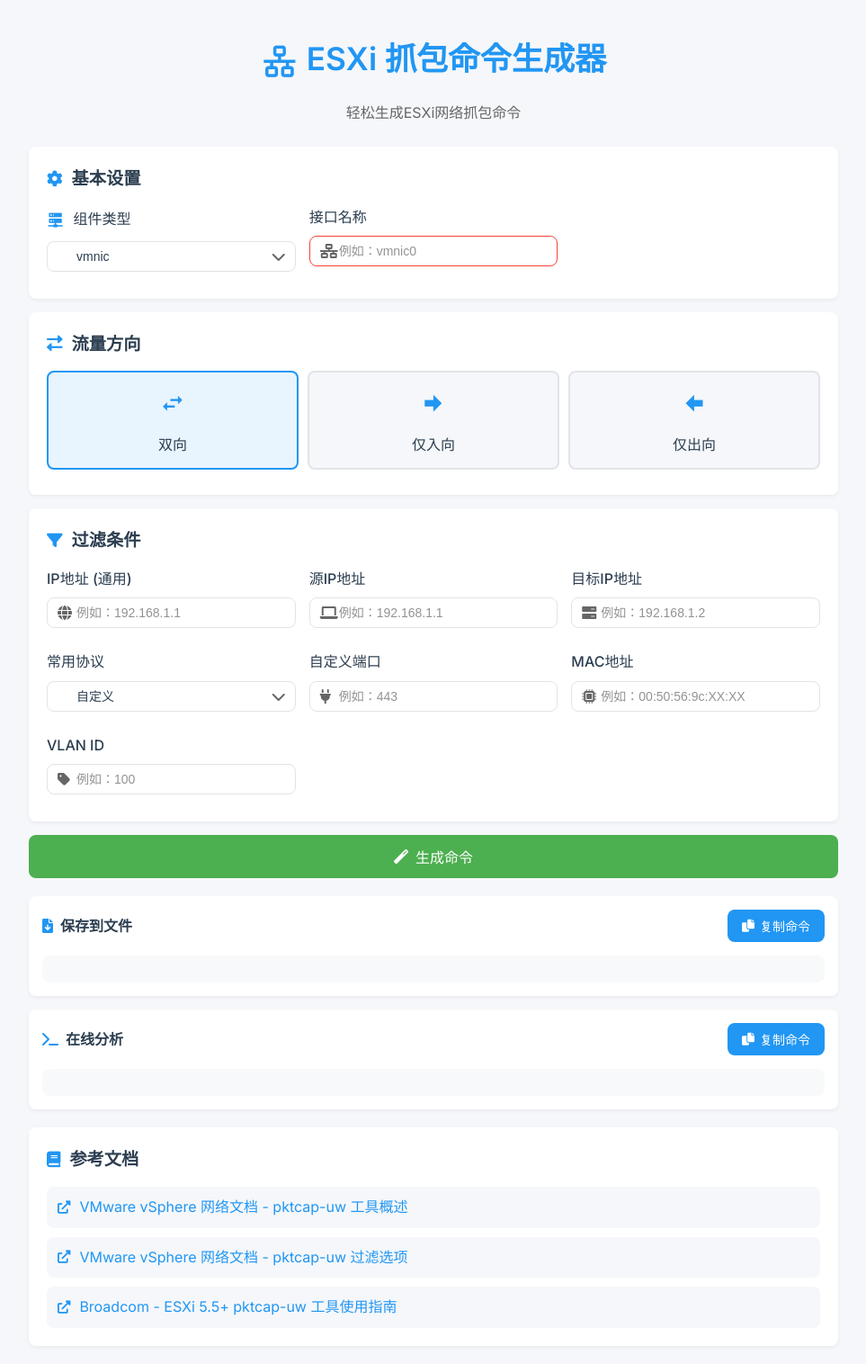
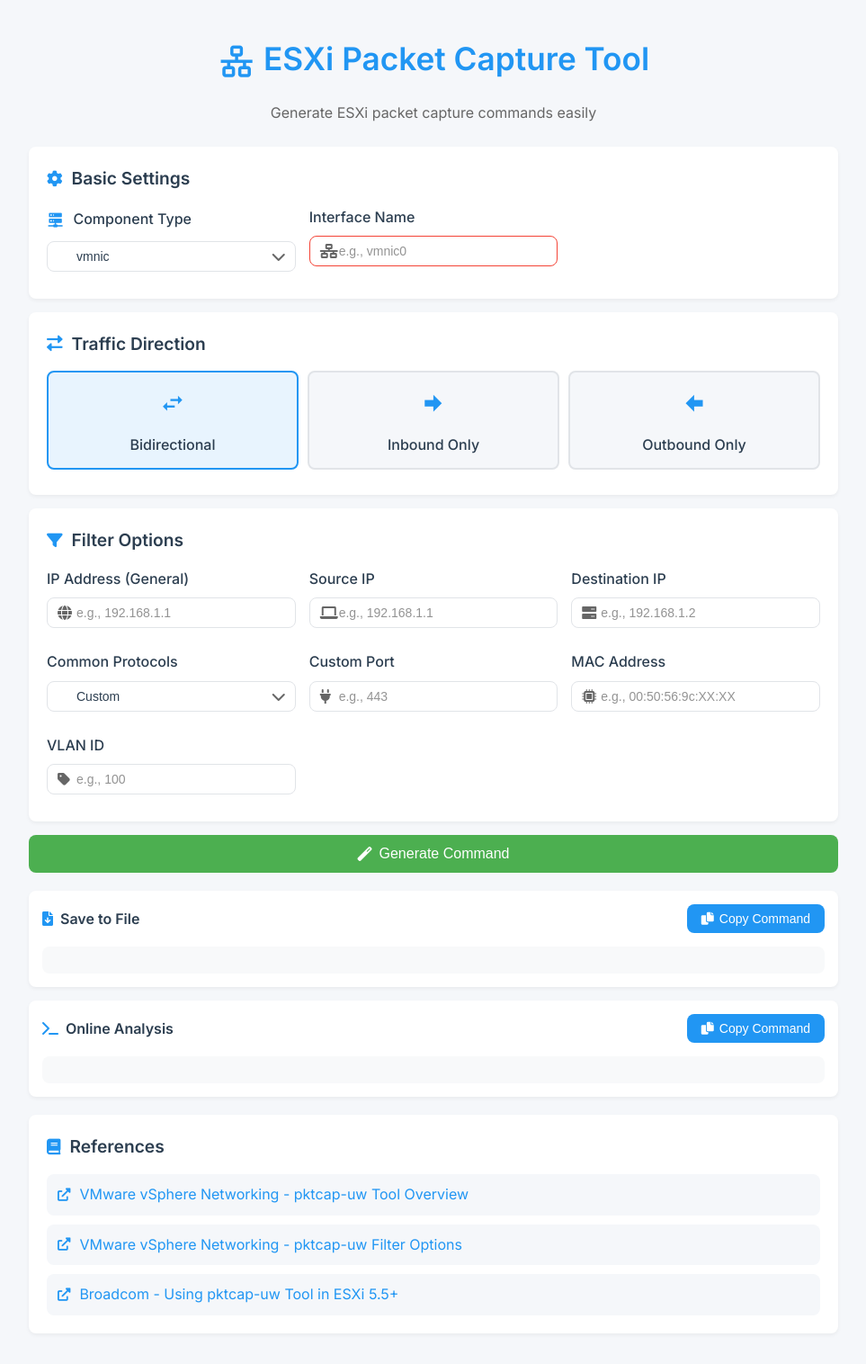
Before and after one commit to yxyj1919/305-vmw-esxi-network-capture, a Flask app: page / in a window 1280 px wide. Shown: the whole page at 90% size, without its empty margins (158-1121 px from the left). After the commit the page ends 1448 px from the top, so only its background shows below. Run offline with Flask 3, Linux system fonts and the light colour scheme.

Commit message:
[UPDATE] 完善功能

```diff
--- a/app.py
+++ b/app.py
@@ -2,15 +2,15 @@ from flask import Flask, render_template, jsonify, request
 
 app = Flask(__name__)
 
-# 定义常用协议
+# Define common protocols
 PROTOCOLS = {
-    'icmp': '--proto 0x01',  # ICMP的协议号是0x01
-    'dns': '--tcpport 53',   # DNS使用53端口
-    'http': '--tcpport 80',  # HTTP使用80端口
-    'https': '--tcpport 443', # HTTPS使用443端口
-    'ssh': '--tcpport 22',   # SSH使用22端口
-    'telnet': '--tcpport 23', # Telnet使用23端口
-    'ntp': '--udpport 123'   # NTP使用123端口 UDP协议
+    'icmp': '--proto 0x01',  # ICMP protocol number is 0x01
+    'dns': '--tcpport 53',   # DNS port
+    'http': '--tcpport 80',  # HTTP port
+    'https': '--tcpport 443', # HTTPS port
+    'ssh': '--tcpport 22',   # SSH port
+    'telnet': '--tcpport 23', # Telnet port
+    'ntp': '--udpport 123'   # NTP port (UDP protocol)
 }
 
 @app.route('/')
@@ -19,31 +19,31 @@ def index():
 
 @app.route('/generate_command', methods=['POST'])
 def generate_command():
-    # 获取基本参数
+    # Get basic parameters
     component = request.form.get('component')
     interface = request.form.get('interface')
     switchport = request.form.get('switchport')
 
-    # 获取IP相关参数
+    # Get IP related parameters
     ip = request.form.get('ip')
     src_ip = request.form.get('src_ip')
     dst_ip = request.form.get('dst_ip')
     port = request.form.get('port')
     protocol = request.form.get('protocol')
 
-    # 获取方向参数
+    # Get direction parameter
     direction = request.form.get('direction', 'both')
 
-    # 添加MAC地址参数获取
+    # Get MAC address parameter
     mac = request.form.get('mac')
 
-    # 添加VLAN参数获取
+    # Get VLAN parameter
     vlan = request.form.get('vlan')
 
-    # 构建基础命令
+    # Build base command
     command = "pktcap-uw "
 
-    # 添加接口参数
+    # Add interface parameters
     if component == "switchport":
         command += f"--switchport {switchport} "
     elif component == "vmnic":
@@ -51,7 +51,7 @@ def generate_command():
     elif component == "vmk":
         command += f"--vmk {interface} "
 
-    # 添加方向参数
+    # Add direction parameter
     if direction == "in":
         command += "--dir 0 "
     elif direction == "out":
@@ -59,15 +59,15 @@ def generate_command():
     elif direction == "both":
         command += "--dir 2 "
 
-    # 添加MAC地址过滤
+    # Add MAC address filter
     if mac:
         command += f"--mac {mac} "
 
-    # 添加VLAN过滤
+    # Add VLAN filter
     if vlan:
         command += f"--vlan {vlan} "
 
-    # 添加IP过滤
+    # Add IP filter
     if ip:
         command += f"--ip {ip} "
     else:
@@ -76,13 +76,13 @@ def generate_command():
         if dst_ip:
             command += f"--dstip {dst_ip} "
 
-    # 修改协议或端口过滤
+    # Add protocol or port filter
     if protocol in PROTOCOLS:
         command += f"{PROTOCOLS[protocol]} "
-    elif port:  # 如果没有选择预定义协议但指定了端口
-        command += f"--tcpport {port} "  # 使用 --tcpport 替代原来的 --dstport 和 --srcport
+    elif port:  # If no predefined protocol but port specified
+        command += f"--tcpport {port} "
 
-    # 生成两种命令
+    # Generate commands
     file_command = command + "-o /tmp/capture.pcap"
     online_command = command + "-o - | tcpdump-uw -enr -"
 
--- a/static/js/main.js
+++ b/static/js/main.js
@@ -4,7 +4,7 @@ document.addEventListener('DOMContentLoaded', function() {
     const portInput = document.getElementById('port');
     const portGroup = portInput.closest('.form-group');
 
-    // 当选择协议时禁用/启用端口输入
+    // When selecting protocol, enable/disable port input
     protocolSelect.addEventListener('change', function() {
         if (this.value !== '') {
             portInput.disabled = true;
@@ -21,7 +21,7 @@ document.addEventListener('DOMContentLoaded', function() {
 
         const submitButton = this.querySelector('button[type="submit"]');
         submitButton.disabled = true;
-        submitButton.innerHTML = '<i class="fas fa-spinner fa-spin"></i> 生成中...';
+        submitButton.innerHTML = '<i class="fas fa-spinner fa-spin"></i> Generating...';
 
         const formData = new FormData(this);
 
@@ -31,33 +31,33 @@ document.addEventListener('DOMContentLoaded', function() {
         })
         .then(response => response.json())
         .then(data => {
-            document.getElementById('file-command').textContent = data.file_command || '使用在线分析模式时无需此命令';
+            document.getElementById('file-command').textContent = data.file_command || 'Not required for online analysis mode';
             document.getElementById('online-command').textContent = data.online_command;
 
-            // 滚动到结果区域
+            // Scroll to result area
             document.querySelector('.result').scrollIntoView({ behavior: 'smooth' });
         })
         .catch(error => {
             console.error('Error:', error);
-            showNotification('生成命令时发生错误！', 'error');
+            showNotification('Error generating command!', 'error');
         })
         .finally(() => {
             submitButton.disabled = false;
-            submitButton.innerHTML = '<i class="fas fa-magic"></i> 生成命令';
+            submitButton.innerHTML = '<i class="fas fa-magic"></i> Generate Command';
         });
     });
 
-    // 为所有复制按钮添加事件监听
+    // Add event listeners for all copy buttons
     document.querySelectorAll('.copy-btn').forEach(button => {
         button.addEventListener('click', function() {
             const targetId = this.getAttribute('data-target');
             const command = document.getElementById(targetId).textContent;
 
-            if (command && command !== '使用在线分析模式时无需此命令') {
+            if (command && command !== 'Not required for online analysis mode') {
                 navigator.clipboard.writeText(command)
                     .then(() => {
                         const originalText = this.innerHTML;
-                        this.innerHTML = '<i class="fas fa-check"></i> 已复制';
+                        this.innerHTML = '<i class="fas fa-check"></i> Copied';
                         this.classList.add('copied');
 
                         setTimeout(() => {
@@ -65,16 +65,16 @@ document.addEventListener('DOMContentLoaded', function() {
                             this.classList.remove('copied');
                         }, 2000);
 
-                        showNotification('命令已复制到剪贴板！', 'success');
+                        showNotification('Command copied to clipboard!', 'success');
                     })
                     .catch(() => {
-                        showNotification('复制失败，请手动复制', 'error');
+                        showNotification('Copy failed, please copy manually', 'error');
                     });
             }
         });
     });
 
-    // IP地址输入框联动
+    // IP address input linkage
     const ipInput = document.getElementById('ip');
     const srcIpInput = document.getElementById('src_ip');
     const dstIpInput = document.getElementById('dst_ip');
@@ -103,7 +103,7 @@ document.addEventListener('DOMContentLoaded', function() {
         });
     });
 
-    // 组件类型切换处理
+    // Component type switch handling
     const componentSelect = document.getElementById('component');
     const interfaceGroup = document.getElementById('interfaceGroup');
     const switchportGroup = document.getElementById('switchportGroup');
@@ -116,7 +116,7 @@ document.addEventListener('DOMContentLoaded', function() {
             switchportGroup.style.display = 'block';
             interfaceInput.required = false;
             switchportInput.required = true;
-            // 显示帮助模态框
+            // Show help modal
             showModal();
         } else {
             interfaceGroup.style.display = 'block';
@@ -126,42 +126,42 @@ document.addEventListener('DOMContentLoaded', function() {
         }
     });
 
-    // 表单提交前的验证
+    // Form validation before submit
     form.addEventListener('submit', function(e) {
         const component = componentSelect.value;
         if (component === 'switchport' && !switchportInput.value) {
             e.preventDefault();
-            showNotification('请输入端口号', 'error');
+            showNotification('Please enter port ID', 'error');
             return;
         }
         if (component !== 'switchport' && !interfaceInput.value) {
             e.preventDefault();
-            showNotification('请输入接口名称', 'error');
+            showNotification('Please enter interface name', 'error');
             return;
         }
-        // ... 现有的提交处理代码 ...
+        // ... existing submit handling code ...
     });
 
-    // 添加模态框控制函数
+    // Add modal control functions
     function showModal() {
         const modal = document.getElementById('helpModal');
         modal.classList.add('show');
     }
 
-    // 关闭模态框的点击事件
+    // Close modal click event
     document.querySelector('.close-modal').addEventListener('click', function() {
         const modal = document.getElementById('helpModal');
         modal.classList.remove('show');
     });
 
-    // 点击模态框外部关闭
+    // Close when clicking outside modal
     document.getElementById('helpModal').addEventListener('click', function(e) {
         if (e.target === this) {
             this.classList.remove('show');
         }
     });
 
-    // 按ESC键关闭模态框
+    // Close modal with ESC key
     document.addEventListener('keydown', function(e) {
         if (e.key === 'Escape') {
             const modal = document.getElementById('helpModal');
@@ -170,7 +170,7 @@ document.addEventListener('DOMContentLoaded', function() {
     });
 });
 
-// 添加通知功能
+// Add notification function
 function showNotification(message, type = 'success') {
     const notification = document.createElement('div');
     notification.className = `notification ${type}`;
@@ -181,17 +181,17 @@ function showNotification(message, type = 'success') {
 
     document.body.appendChild(notification);
 
-    // 触发动画
+    // Trigger animation
     setTimeout(() => notification.classList.add('show'), 10);
 
-    // 自动移除通知
+    // Automatically remove notification
     setTimeout(() => {
         notification.classList.remove('show');
         setTimeout(() => notification.remove(), 300);
     }, 3000);
 }
 
-// 添加通知样式
+// Add notification styles
 const style = document.createElement('style');
 style.textContent = `
     .notification {
--- a/templates/index.html
+++ b/templates/index.html
@@ -1,7 +1,7 @@
 <!DOCTYPE html>
 <html>
 <head>
-    <title>ESXi 抓包命令生成器</title>
+    <title>ESXi Packet Capture Tool</title>
     <link rel="stylesheet" href="{{ url_for('static', filename='css/style.css') }}">
     <link href="https://fonts.googleapis.com/css2?family=Inter:wght@400;500;600&display=swap" rel="stylesheet">
     <link href="https://cdnjs.cloudflare.com/ajax/libs/font-awesome/6.0.0/css/all.min.css" rel="stylesheet">
@@ -13,115 +13,115 @@
             <div class="logo">
                 <i class="mdi mdi-vmware"></i>
             </div>
-            <h1><i class="mdi mdi-lan"></i> ESXi 抓包命令生成器</h1>
-            <p class="subtitle">轻松生成ESXi网络抓包命令</p>
+            <h1><i class="mdi mdi-lan"></i> ESXi Packet Capture Tool</h1>
+            <p class="subtitle">Generate ESXi packet capture commands easily</p>
         </header>
 
         <form id="captureForm">
-            <!-- 基本组件选择 -->
+            <!-- Basic Settings -->
             <div class="form-section">
                 <div class="section-header">
                     <i class="fas fa-cog"></i>
-                    <h2>基本设置</h2>
+                    <h2>Basic Settings</h2>
                 </div>
                 <div class="form-grid">
                     <div class="form-group">
-                        <label><i class="mdi mdi-server-network"></i> 组件类型</label>
+                        <label><i class="mdi mdi-server-network"></i> Component Type</label>
                         <div class="select-wrapper">
                             <select name="component" id="component" required>
                                 <option value="vmnic"><i class="mdi mdi-network"></i> vmnic</option>
                                 <option value="vmk"><i class="mdi mdi-lan"></i> vmk</option>
-                                <option value="switchport"><i class="mdi mdi-switch"></i> 端口号</option>
+                                <option value="switchport"><i class="mdi mdi-switch"></i> Port ID</option>
                             </select>
                             <i class="fas fa-chevron-down"></i>
                         </div>
                     </div>
 
                     <div class="form-group" id="interfaceGroup">
-                        <label>接口名称</label>
+                        <label>Interface Name</label>
                         <div class="input-wrapper">
                             <i class="fas fa-network-wired"></i>
-                            <input type="text" name="interface" id="interface" placeholder="例如：vmnic0" required>
+                            <input type="text" name="interface" id="interface" placeholder="e.g., vmnic0" required>
                         </div>
                     </div>
 
                     <div class="form-group" id="switchportGroup" style="display: none;">
-                        <label>端口号</label>
+                        <label>Port ID</label>
                         <div class="input-wrapper">
                             <i class="fas fa-plug"></i>
-                            <input type="text" name="switchport" id="switchport" placeholder="例如：50331650">
+                            <input type="text" name="switchport" id="switchport" placeholder="e.g., 50331650">
                         </div>
                     </div>
                 </div>
             </div>
 
-            <!-- 流量方向 -->
+            <!-- Traffic Direction -->
             <div class="form-section">
                 <div class="section-header">
                     <i class="fas fa-exchange-alt"></i>
-                    <h2>流量方向</h2>
+                    <h2>Traffic Direction</h2>
                 </div>
                 <div class="direction-selector">
                     <label class="radio-card">
                         <input type="radio" name="direction" value="both" checked>
                         <span class="card-content">
                             <i class="mdi mdi-swap-horizontal"></i>
-                            <span>双向</span>
+                            <span>Bidirectional</span>
                         </span>
                     </label>
                     <label class="radio-card">
                         <input type="radio" name="direction" value="in">
                         <span class="card-content">
                             <i class="mdi mdi-arrow-right-bold"></i>
-                            <span>仅入向</span>
+                            <span>Inbound Only</span>
                         </span>
                     </label>
                     <label class="radio-card">
                         <input type="radio" name="direction" value="out">
                         <span class="card-content">
                             <i class="mdi mdi-arrow-left-bold"></i>
-                            <span>仅出向</span>
+                            <span>Outbound Only</span>
                         </span>
                     </label>
                 </div>
             </div>
 
-            <!-- 过滤条件 -->
+            <!-- Filter Options -->
             <div class="form-section">
                 <div class="section-header">
                     <i class="fas fa-filter"></i>
-                    <h2>过滤条件</h2>
+                    <h2>Filter Options</h2>
                 </div>
                 <div class="form-grid">
                     <div class="form-group">
-                        <label>IP地址 (通用)</label>
+                        <label>IP Address (General)</label>
                         <div class="input-wrapper">
                             <i class="fas fa-globe"></i>
-                            <input type="text" name="ip" id="ip" placeholder="例如：192.168.1.1">
+                            <input type="text" name="ip" id="ip" placeholder="e.g., 192.168.1.1">
                         </div>
                     </div>
 
                     <div class="form-group ip-specific">
-                        <label>源IP地址</label>
+                        <label>Source IP</label>
                         <div class="input-wrapper">
                             <i class="fas fa-laptop"></i>
-                            <input type="text" name="src_ip" id="src_ip" placeholder="例如：192.168.1.1">
+                            <input type="text" name="src_ip" id="src_ip" placeholder="e.g., 192.168.1.1">
                         </div>
                     </div>
 
                     <div class="form-group ip-specific">
-                        <label>目标IP地址</label>
+                        <label>Destination IP</label>
                         <div class="input-wrapper">
                             <i class="fas fa-server"></i>
-                            <input type="text" name="dst_ip" id="dst_ip" placeholder="例如：192.168.1.2">
+                            <input type="text" name="dst_ip" id="dst_ip" placeholder="e.g., 192.168.1.2">
                         </div>
                     </div>
 
                     <div class="form-group">
-                        <label>常用协议</label>
+                        <label>Common Protocols</label>
                         <div class="select-wrapper">
                             <select name="protocol" id="protocol">
-                                <option value="">自定义</option>
+                                <option value="">Custom</option>
                                 <option value="icmp">ICMP</option>
                                 <option value="dns">DNS</option>
                                 <option value="http">HTTP</option>
@@ -135,18 +135,18 @@
                     </div>
 
                     <div class="form-group">
-                        <label>自定义端口</label>
+                        <label>Custom Port</label>
                         <div class="input-wrapper">
                             <i class="fas fa-plug"></i>
-                            <input type="text" name="port" id="port" placeholder="例如：443">
+                            <input type="text" name="port" id="port" placeholder="e.g., 443">
                         </div>
                     </div>
 
                     <div class="form-group">
-                        <label>MAC地址</label>
+                        <label>MAC Address</label>
                         <div class="input-wrapper">
                             <i class="fas fa-microchip"></i>
-                            <input type="text" name="mac" id="mac" placeholder="例如：00:50:56:9c:XX:XX">
+                            <input type="text" name="mac" id="mac" placeholder="e.g., 00:50:56:9c:XX:XX">
                         </div>
                     </div>
 
@@ -154,7 +154,7 @@
                         <label>VLAN ID</label>
                         <div class="input-wrapper">
                             <i class="fas fa-tag"></i>
-                            <input type="text" name="vlan" id="vlan" placeholder="例如：100">
+                            <input type="text" name="vlan" id="vlan" placeholder="e.g., 100">
                         </div>
                     </div>
                 </div>
@@ -162,51 +162,51 @@
 
             <button type="submit" class="generate-btn">
                 <i class="fas fa-magic"></i>
-                生成命令
+                Generate Command
             </button>
         </form>
 
         <div class="result">
             <div class="command-section">
                 <div class="command-header">
-                    <h4><i class="fas fa-file-download"></i> 保存到文件</h4>
+                    <h4><i class="fas fa-file-download"></i> Save to File</h4>
                     <button class="copy-btn" data-target="file-command">
                         <i class="fas fa-copy"></i>
-                        复制命令
+                        Copy Command
                     </button>
                 </div>
                 <pre id="file-command"></pre>
             </div>
             <div class="command-section">
                 <div class="command-header">
-                    <h4><i class="fas fa-terminal"></i> 在线分析</h4>
+                    <h4><i class="fas fa-terminal"></i> Online Analysis</h4>
                     <button class="copy-btn" data-target="online-command">
                         <i class="fas fa-copy"></i>
-                        复制命令
+                        Copy Command
                     </button>
                 </div>
                 <pre id="online-command"></pre>
             </div>
         </div>
 
-        <!-- 新增参考链接部分 -->
+        <!-- Reference Links -->
         <div class="reference-section">
             <div class="section-header">
                 <i class="fas fa-book"></i>
-                <h2>参考文档</h2>
+                <h2>References</h2>
             </div>
             <div class="reference-links">
                 <a href="https://docs.vmware.com/en/VMware-vSphere/7.0/com.vmware.vsphere.networking.doc/GUID-30003897-2101-459C-81FA-FCB42313237E.html" target="_blank" class="reference-link">
                     <i class="fas fa-external-link-alt"></i>
-                    VMware vSphere 网络文档 - pktcap-uw 工具概述
+                    VMware vSphere Networking - pktcap-uw Tool Overview
                 </a>
                 <a href="https://docs.vmware.com/en/VMware-vSphere/7.0/com.vmware.vsphere.networking.doc/GUID-FAE2421D-7CBA-4ACB-96E1-6FF6E53F216D.html" target="_blank" class="reference-link">
                     <i class="fas fa-external-link-alt"></i>
-                    VMware vSphere 网络文档 - pktcap-uw 过滤选项
+                    VMware vSphere Networking - pktcap-uw Filter Options
                 </a>
                 <a href="https://knowledge.broadcom.com/external/article/341568/using-the-pktcapuw-tool-in-esxi-55-and-l.html" target="_blank" class="reference-link">
                     <i class="fas fa-external-link-alt"></i>
-                    Broadcom - ESXi 5.5+ pktcap-uw 工具使用指南
+                    Broadcom - Using pktcap-uw Tool in ESXi 5.5+
                 </a>
             </div>
         </div>
@@ -214,13 +214,13 @@
     <div id="helpModal" class="modal">
         <div class="modal-content">
             <div class="modal-header">
-                <h3><i class="fas fa-info-circle"></i> 如何获取端口组ID</h3>
+                <h3><i class="fas fa-info-circle"></i> How to Get Port ID</h3>
                 <span class="close-modal">&times;</span>
             </div>
             <div class="modal-body">
-                <p>在ESXi主机上执行以下命令来获取端口组ID：</p>
+                <p>Execute the following command on ESXi host to get the Port ID:</p>
                 <pre class="command-hint">net-stats -l | grep VM_NAME|VMK_NAME</pre>
-                <p class="note"><i class="fas fa-lightbulb"></i> 提示：将VM_NAME|VMK_NAME替换为您要查找的虚拟机名称或VMkernel接口名称</p>
+                <p class="note"><i class="fas fa-lightbulb"></i> Tip: Replace VM_NAME|VMK_NAME with your virtual machine name or VMkernel interface name</p>
             </div>
         </div>
     </div>
```
